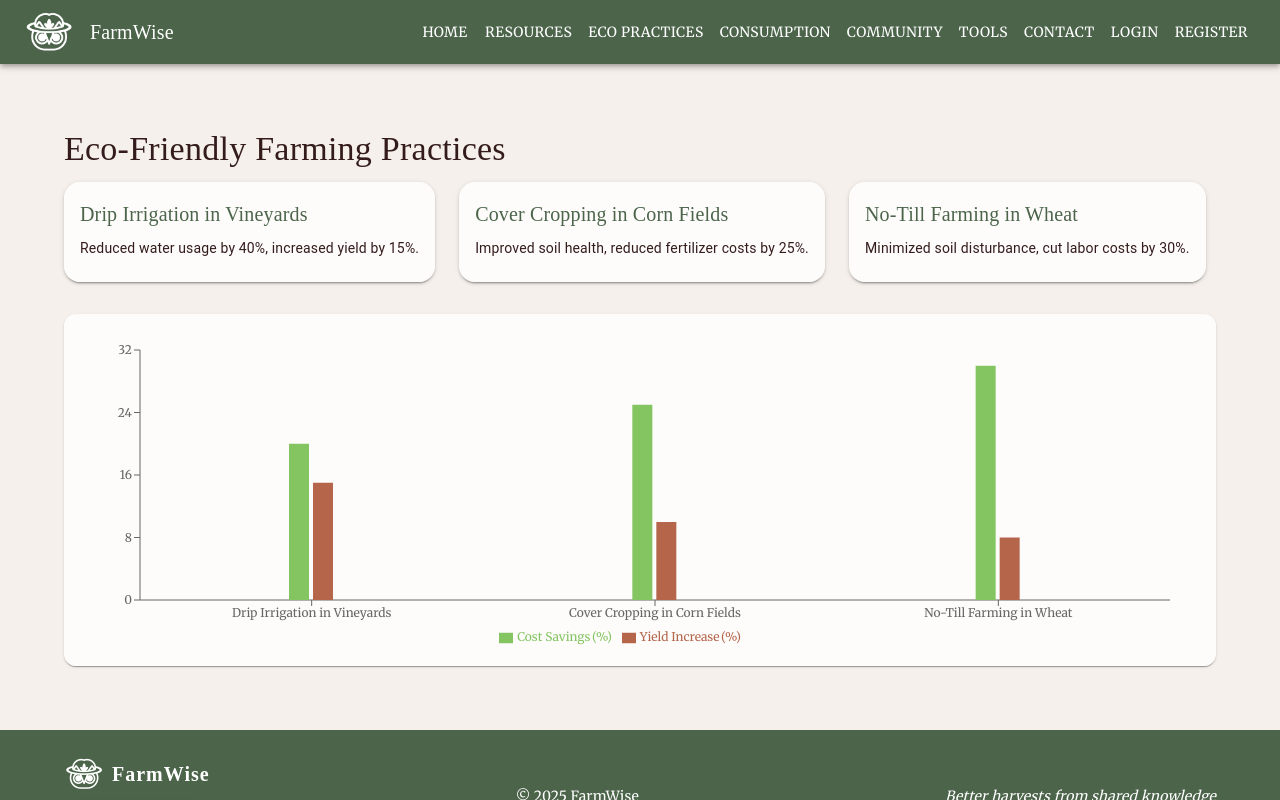
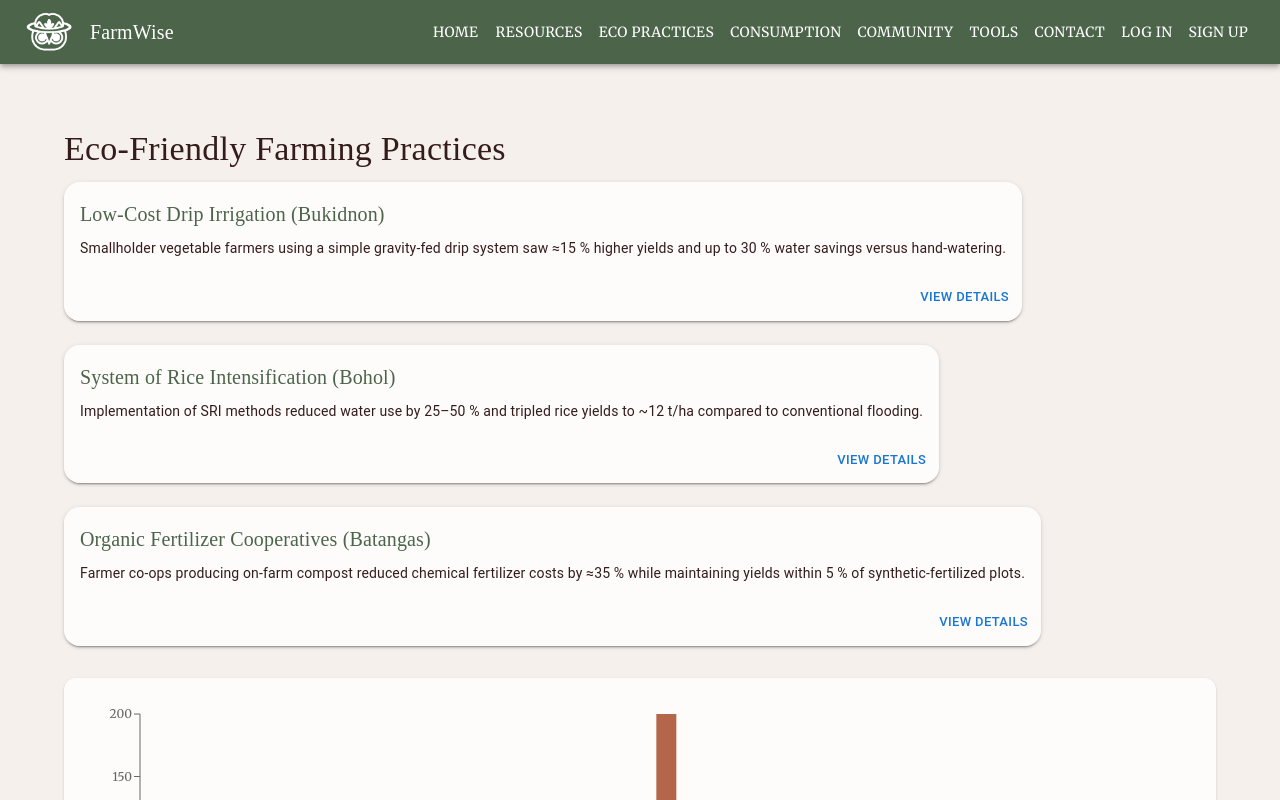
Before and after one commit to nsoadorable/FarmWise, a React (Create React App) app in the folder farmwise/: page /eco-practices in a window 1280 px wide. Shown: the top 800 px of the page. Built offline with nearby package versions, Linux system fonts and the light colour scheme.

Commit message:
Navbar, philCaseStudies, seasonalPro, ConsumptionPage, EcoPracPage and routes.js

```diff
--- a/farmwise/src/components/Navbar.js
+++ b/farmwise/src/components/Navbar.js
@@ -1,48 +1,71 @@
-import React from 'react';
+import React, { useContext } from 'react';
 import { Link } from 'react-router-dom';
 import AppBar from '@mui/material/AppBar';
 import Toolbar from '@mui/material/Toolbar';
 import Typography from '@mui/material/Typography';
 import Button from '@mui/material/Button';
 import Box from '@mui/material/Box';
+import AppContext from '../context/AppContext';
 
 export default function Navbar() {
-  const links = [
+  const { state, dispatch } = useContext(AppContext);
+  const isLoggedIn = !!state.token;
+
+  const mainLinks = [
     { path: '/', label: 'Home' },
     { path: '/resources', label: 'Resources' },
     { path: '/eco-practices', label: 'Eco Practices' },
     { path: '/consumption', label: 'Consumption' },
     { path: '/community', label: 'Community' },
     { path: '/tools', label: 'Tools' },
-    { path: '/contact', label: 'Contact' },
-    { path: '/login', label: 'Login'},
-    { path: '/register', label: 'Register'},
-    // { path: '/admin', label: 'Admin' }, // REMOVE or COMMENT OUT this line
+    { path: '/contact', label: 'Contact' }
+  ];
+
+  const guestLinks = [
+    { path: '/login', label: 'Log In' },
+    { path: '/signup', label: 'Sign Up' }
+  ];
+  const authLinks = [
+    { action: () => dispatch({ type: 'LOGOUT' }), label: 'Logout' }
   ];
 
   return (
     <AppBar position="static" sx={{ backgroundColor: '#4b644a' }}>
       <Toolbar>
-        <Box component="img" src="img/FW_Logo.png" alt="FarmWise Logo"
-         sx={{height:50, marginRight: 2 }} />
+        <Box component="img" src="img/FW_Logo.png" alt="FarmWise Logo" sx={{ height: 50, mr: 2 }} />
         <Typography variant="h6" sx={{ flexGrow: 1, fontFamily: 'Sitka Text, serif' }}>
           FarmWise
         </Typography>
-        {links.map(link => (
-          <Button key={link.path}
+        {mainLinks.map(link => (
+          <Button
+            key={link.path}
             component={Link}
             to={link.path}
-            sx={{
-              color: '#fff',
-              fontFamily: 'Merriweather, serif',
-              '&:hover': {
-                backgroundColor: '#84c461',
-                color: '#341c1c'
-              }
-            }}>
+            sx={{ color: '#fff', fontFamily: 'Merriweather, serif', '&:hover': { backgroundColor: '#84c461', color: '#341c1c' } }}
+          >
             {link.label}
           </Button>
         ))}
+        {!isLoggedIn
+          ? guestLinks.map(link => (
+              <Button
+                key={link.path}
+                component={Link}
+                to={link.path}
+                sx={{ color: '#fff', fontFamily: 'Merriweather, serif', '&:hover': { backgroundColor: '#84c461', color: '#341c1c' } }}
+              >
+                {link.label}
+              </Button>
+            ))
+          : authLinks.map(link => (
+              <Button
+                key={link.label}
+                onClick={link.action}
+                sx={{ color: '#fff', fontFamily: 'Merriweather, serif', '&:hover': { backgroundColor: '#84c461', color: '#341c1c' } }}
+              >
+                {link.label}
+              </Button>
+            ))}
       </Toolbar>
     </AppBar>
   );
--- /dev/null
+++ b/farmwise/src/data/philEcoCaseStudies.js
@@ -0,0 +1,28 @@
+const caseStudies = [
+  {
+    id: 1,
+    title: 'Low-Cost Drip Irrigation (Bukidnon)',
+    description: 'Smallholder vegetable farmers using a simple gravity-fed drip system saw ≈15 % higher yields and up to 30 % water savings versus hand-watering.',
+    costSavings: 30,      // % water saving
+    yieldIncrease: 15,    // % yield bump
+    sourceUrl: 'https://www.researchgate.net/publication/284341940_Farmers\'_experiences_with_low-pressure_drip_irrigation_for_vegetable_production_in_southeast_asia_and_the_pacific'  // :contentReference[oaicite:0]{index=0}
+  },
+  {
+    id: 2,
+    title: 'System of Rice Intensification (Bohol)',
+    description: 'Implementation of SRI methods reduced water use by 25–50 % and tripled rice yields to ~12 t/ha compared to conventional flooding.',
+    costSavings: 50,      // max water saving
+    yieldIncrease: 200,   // from ~4 t/ha to ~12 t/ha = +200 %
+    sourceUrl: 'https://en.wikipedia.org/wiki/System_of_Rice_Intensification'  // :contentReference[oaicite:1]{index=1}
+  },
+  {
+    id: 3,
+    title: 'Organic Fertilizer Cooperatives (Batangas)',
+    description: 'Farmer co-ops producing on-farm compost reduced chemical fertilizer costs by ≈35 % while maintaining yields within 5 % of synthetic-fertilized plots.',
+    costSavings: 35,
+    yieldIncrease: 0,     // roughly same yields
+    sourceUrl: 'https://hvcdp.da.gov.ph/wp-content/uploads/2022/05/DA-CAR-TECHNOGUIDE-IN-PRODUCTION-_-MANAGEMENT-OF-ORGANIC-HIGHLAND-VEGETABLES.pdf'  // :contentReference[oaicite:2]{index=2}
+  }
+];
+
+export default caseStudies;
--- a/farmwise/src/pages/EcoPracticesPage.js
+++ b/farmwise/src/pages/EcoPracticesPage.js
@@ -1,85 +1,36 @@
 import React from 'react';
-import { Container, Typography, Grid, Card, CardContent, Box } from '@mui/material';
-import {
-  BarChart, Bar, XAxis, YAxis, Tooltip, Legend, ResponsiveContainer,
-} from 'recharts';
-import caseStudies from '../data/caseStudies';
+import { Container, Typography, Grid, Card, CardContent, CardActions, Button, Box } from '@mui/material';
+import { BarChart, Bar, XAxis, YAxis, Tooltip, Legend, ResponsiveContainer } from 'recharts';
+import caseStudies from '../data/philEcoCaseStudies';
 
 export default function EcoPracticesPage() {
   return (
-    <Container
-      sx={{
-        my: 4,
-        backgroundColor: '#F5F0EB',
-        borderRadius: 3,
-        py: 4,
-        px: 3,
-        fontFamily: 'Merriweather, serif',
-      }}
-    >
-      <Typography
-        variant="h4"
-        gutterBottom
-        sx={{ fontFamily: 'Sitka Semibold, serif', color: '#341c1c' }}
-      >
+    <Container sx={{ my: 4, backgroundColor: '#F5F0EB', borderRadius: 3, py: 4, px: 3, fontFamily: 'Merriweather, serif' }}>
+      <Typography variant="h4" gutterBottom sx={{ fontFamily: 'Sitka Semibold, serif', color: '#341c1c' }}>
         Eco‑Friendly Farming Practices
       </Typography>
-
-      {/* Case Study Cards */}
       <Grid container spacing={3} sx={{ mb: 4 }}>
-        {caseStudies.map(({ id, title, description }) => (
+        {caseStudies.map(({ id, title, description, sourceUrl }) => (
           <Grid item xs={12} sm={6} md={4} key={id}>
-            <Card
-              sx={{
-                backgroundColor: '#ffffffcc',
-                boxShadow: 2,
-                borderRadius: 4,
-                height: '100%',
-              }}
-            >
+            <Card sx={{ backgroundColor: '#ffffffcc', boxShadow: 2, borderRadius: 4, height: '100%' }}>
               <CardContent>
-                <Typography
-                  variant="h6"
-                  sx={{ fontFamily: 'Sitka Semibold, serif', color: '#4b644a' }}
-                >
-                  {title}
-                </Typography>
-                <Typography
-                  variant="body2"
-                  sx={{ mt: 1, color: '#341c1c' }}
-                >
-                  {description}
-                </Typography>
+                <Typography variant="h6" sx={{ fontFamily: 'Sitka Semibold, serif', color: '#4b644a' }}>{title}</Typography>
+                <Typography variant="body2" sx={{ mt: 1, color: '#341c1c' }}>{description}</Typography>
               </CardContent>
+              <CardActions sx={{ justifyContent: 'flex-end' }}>
+                <Button size="small" href={sourceUrl} target="_blank" rel="noopener">View Details</Button>
+              </CardActions>
             </Card>
           </Grid>
         ))}
       </Grid>
-
-      {/* Comparative Chart */}
-      <Box
-        sx={{
-          height: 320,
-          backgroundColor: '#ffffffcc',
-          borderRadius: 3,
-          p: 2,
-          boxShadow: 1,
-        }}
-      >
+      <Box sx={{ height: 320, backgroundColor: '#ffffffcc', borderRadius: 3, p: 2, boxShadow: 1 }}>
         <ResponsiveContainer width="100%" height="100%">
-          <BarChart
-            data={caseStudies}
-            margin={{ top: 20, right: 30, left: 0, bottom: 5 }}
-          >
-            <XAxis
-              dataKey="title"
-              tick={{ fontSize: 12, fontFamily: 'Merriweather, serif' }}
-            />
+          <BarChart data={caseStudies} margin={{ top: 20, right: 30, left: 0, bottom: 5 }}>
+            <XAxis dataKey="title" tick={{ fontSize: 12, fontFamily: 'Merriweather, serif' }} />
             <YAxis tick={{ fontSize: 12, fontFamily: 'Merriweather, serif' }} />
             <Tooltip />
-            <Legend
-              wrapperStyle={{ fontFamily: 'Merriweather, serif', fontSize: 12 }}
-            />
+            <Legend wrapperStyle={{ fontFamily: 'Merriweather, serif', fontSize: 12 }} />
             <Bar dataKey="costSavings" name="Cost Savings (%)" barSize={20} fill="#84c461" />
             <Bar dataKey="yieldIncrease" name="Yield Increase (%)" barSize={20} fill="#b4654a" />
           </BarChart>
```
Also changed, not shown: farmwise/src/data/seasonalProduce.js (+72 -12 lines), farmwise/src/pages/ConsumptionPage.js (+42 -30 lines), farmwise/src/routes/Routes.js (+5 -9 lines).
